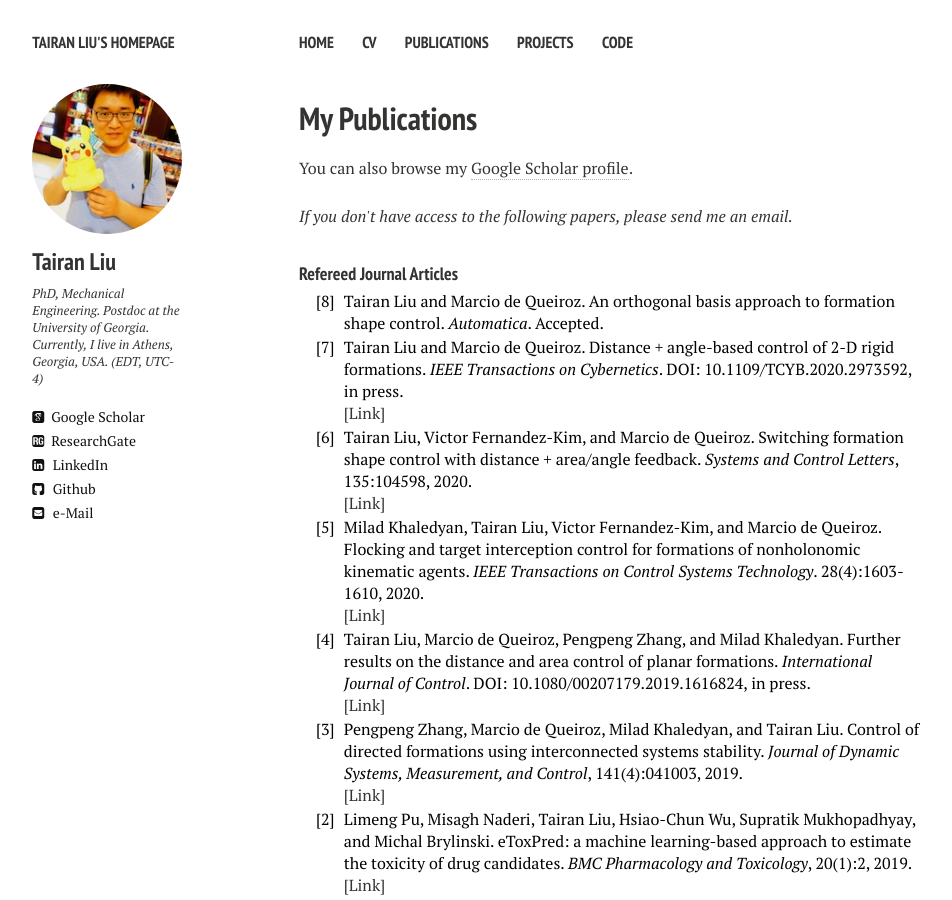
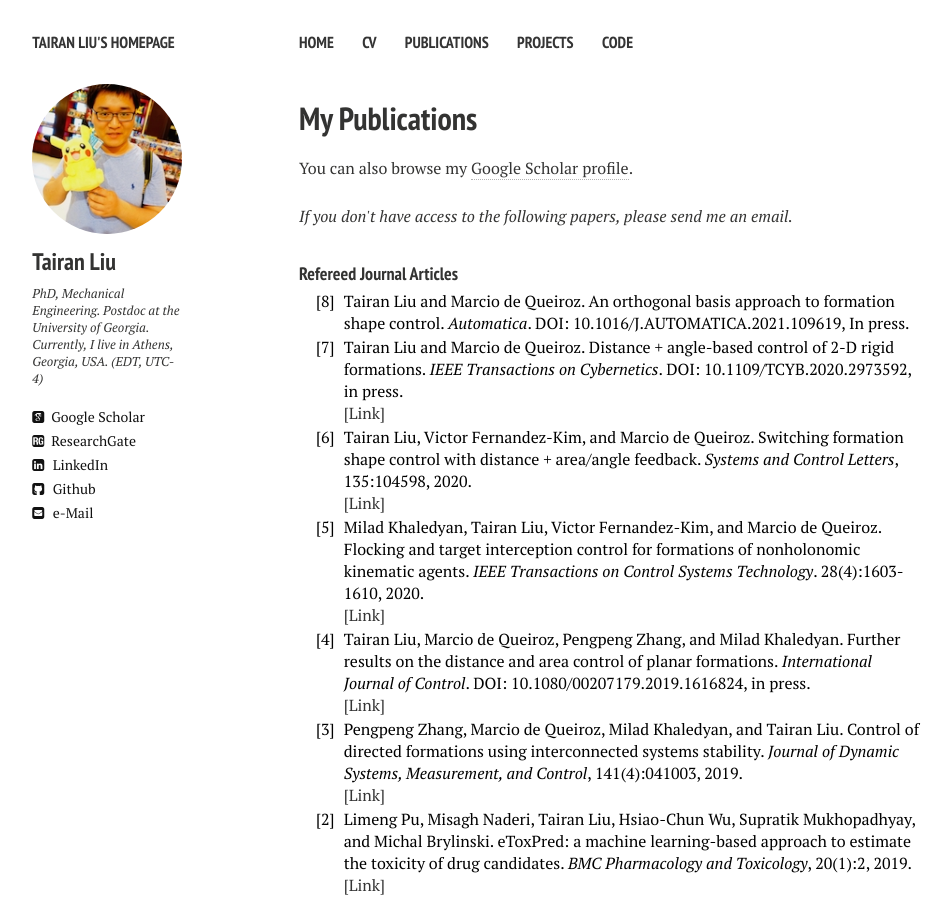
Before and after one commit to liutairan/liutairan.github.io, a Jekyll site: the page built from publications.md, in a window 1280 px wide and 900 px high. Shown: the whole window, without its empty margins (21-973 px from the left). Built offline with Jekyll 4.4.1, drawn with Linux system fonts in a browser that asks for light colours; nearby versions of some CDN libraries; comment, search, counter and statistics services are not loaded.

Commit message:
Update publications.html

```diff
--- a/_layouts/publications.html
+++ b/_layouts/publications.html
@@ -107,7 +107,7 @@ function toggleBibtex(articleid) {
             <td>Tairan Liu and Marcio de Queiroz.
                 An orthogonal basis approach to formation shape control.
                 <cite>Automatica</cite>.
-                Accepted.
+                DOI: 10.1016/J.AUTOMATICA.2021.109619, In press.
             </td>
           </tr>
 					<tr>
```
